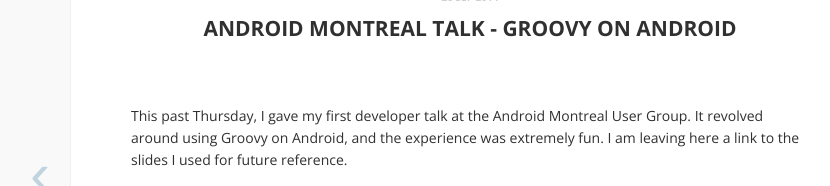
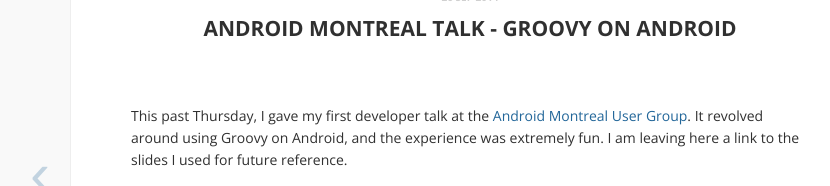
Before and after one commit to anas-ambri/anas-ambri.github.io, a Jekyll site: the page built from _posts/2014-09-26-android-montreal-talk.md, in a window 1280 px wide. Shown: the part 321-507 px from the top of the page, without its empty margins (170-1000 px from the left). Built offline with Jekyll 4.4.1, drawn with Linux system fonts in a browser that asks for light colours; Markdown is read by kramdown in place of the engine named in the settings; comment, search, counter and statistics services are not loaded; part of the change alters nothing that is shown; grey boxes are pictures that could not be loaded.

```diff
--- a/_posts/2014-09-26-android-montreal-talk.md
+++ b/_posts/2014-09-26-android-montreal-talk.md
@@ -6,7 +6,7 @@ tags: Android, talk
  -
 ---
 
-This past Thursday, I gave my first developer talk at the Android Montreal User Group. It revolved around using Groovy on Android, and the experience was extremely fun. I am leaving here a link to the slides I used for future reference.
+This past Thursday, I gave my first developer talk at the [Android Montreal User Group](http://android-montreal.com/). It revolved around using Groovy on Android, and the experience was extremely fun. I am leaving here a link to the slides I used for future reference.
 
 <iframe src="//slides.com/anasambri/groovy_android/embed" width="576" height="420" scrolling="no" frameborder="0" webkitallowfullscreen mozallowfullscreen allowfullscreen></iframe>
 
```
